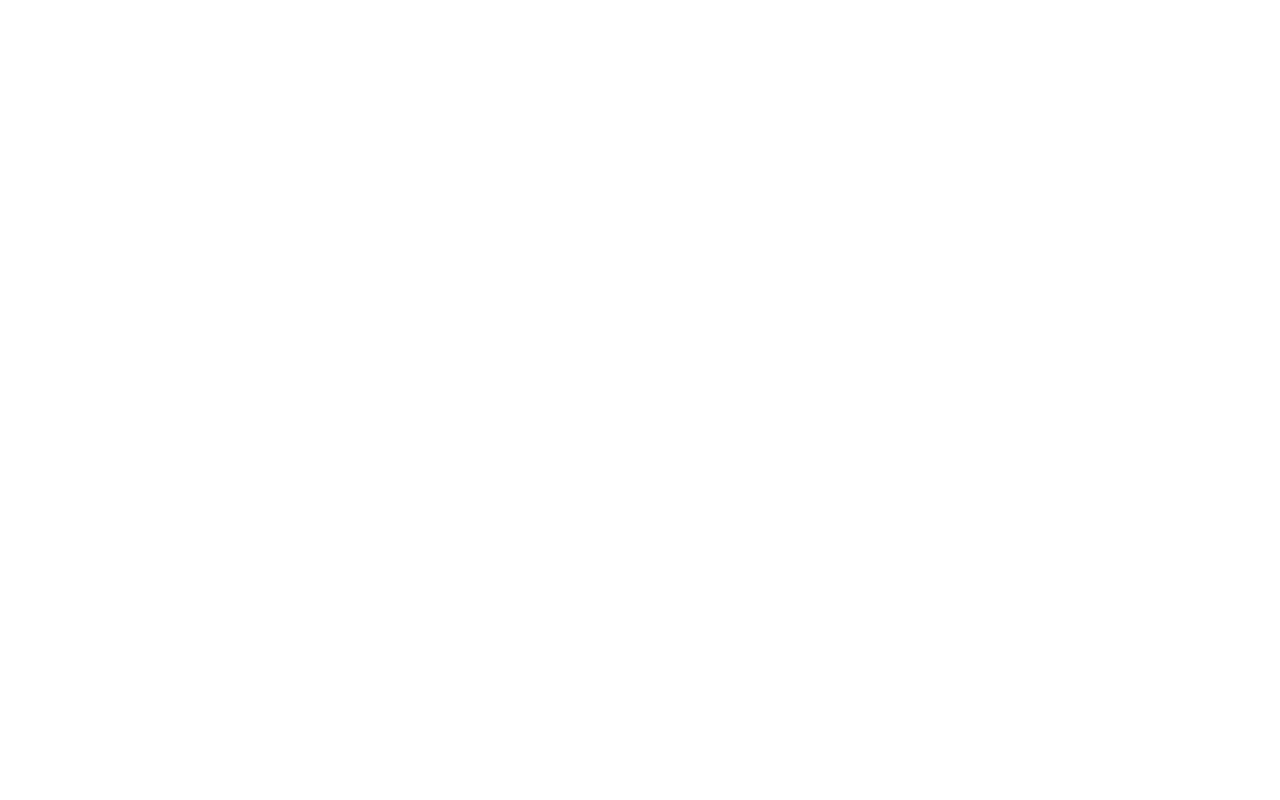
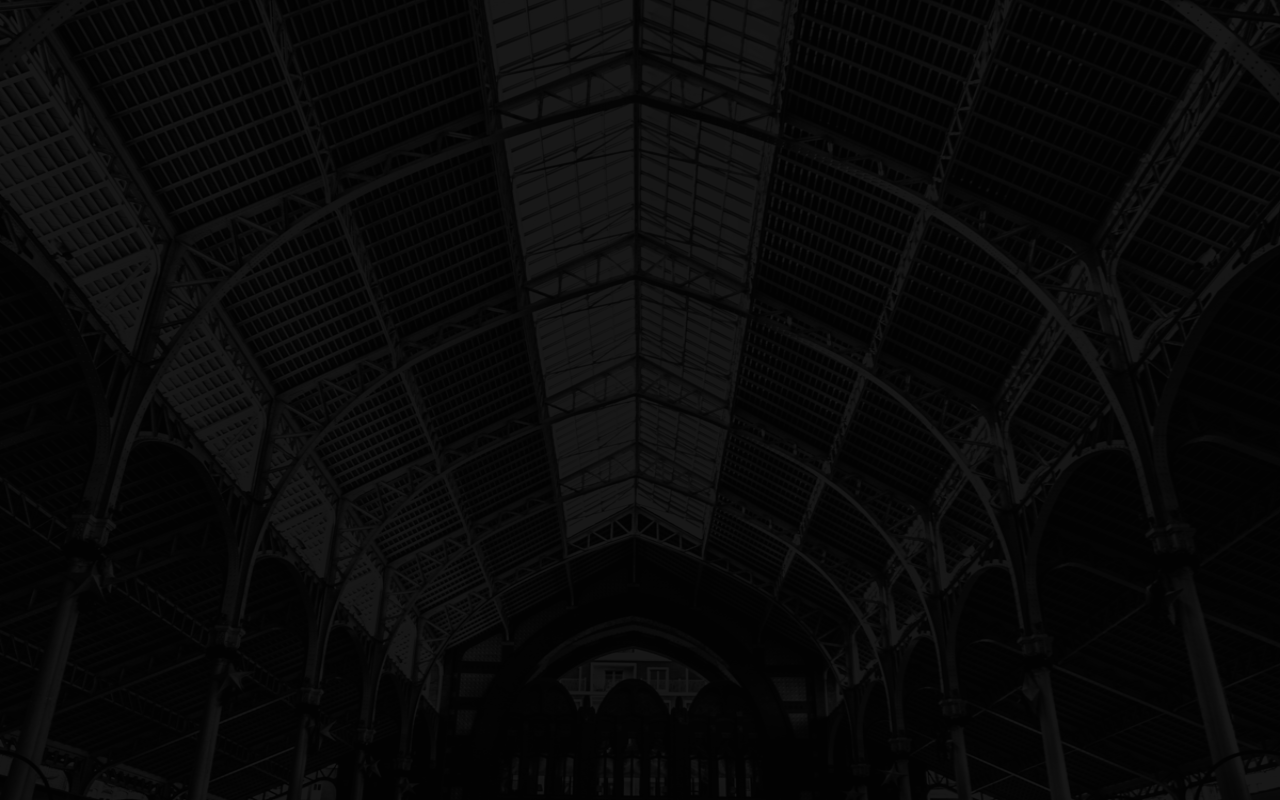
Before and after one commit to danielvazquezguerra/portafolio, a plain HTML site: page index.html in a window 1280 px wide. Drawn offline with Linux system fonts and the light colour scheme.

Commit message:
fondo con opacidad a negro

```diff
--- /dev/null
+++ b/daniel-portafolio.css
@@ -0,0 +1,40 @@
+
+* {
+    margin: 0;
+    padding: 0;
+}
+
+#img-fondo {
+
+    position: relative;
+    top: 0px;
+    width: 100vw;
+    z-index: -1;
+
+}
+
+.wrapper {
+
+
+    display: flex;
+    overflow: hidden;
+    overflow-y: hidden;
+    width: 100vw;
+    height: 100vh;
+    z-index: -1;
+    background-color:rgba(0, 0, 0, 0.9);
+
+}
+
+/*.logo-container {
+
+    display: flex;
+    align-content: flex-start;
+
+}*/
+
+.daniel-logo {
+    fill: aqua;
+    width: 400px;
+    padding-left: 40px;
+}
--- a/index.html
+++ b/index.html
@@ -3,9 +3,22 @@
 <head>
     <meta charset="UTF-8">
     <meta name="viewport" content="width=device-width, initial-scale=1.0">
+    <link rel="stylesheet" href="./daniel-portafolio.css">
     <title>Daniel Vazquez Guerra</title>
 </head>
 <body>
 
+<main class="wrapper">
+  <!--  <header>
+        <div class="logo-container">
+            <svg class="daniel-logo" id="Capa_2" data-name="Capa 2" xmlns="http://www.w3.org/2000/svg" viewBox="0 0 1080 413"><defs></defs><title>daniel-logo</title><path class="cls-1" d="M605.32,117.36h57V323.75h-57Z"/><path class="cls-1" d="M677.85,117.36H842.54v49.9H734v31H832.3V243H734v32.47H844v48.26H677.85Z"/><path class="cls-1" d="M968.38,273.67h50.86v50.08H968.38Z"/><path class="cls-1" d="M117.58,117.14h-79v83.74H95.35V167.45h23.11c33.93,0,56.45,19,56.45,51.78v.58c0,32.55-21.86,51.16-54.93,51.72v50.24c71.49-1.43,113.15-44.73,113.15-102.84v-.58C233.13,159.26,190.71,117.14,117.58,117.14Z"/><polygon class="cls-1" points="951.99 274.03 912.48 274.03 912.48 117.36 855.73 117.36 855.73 323.75 951.99 323.75 951.99 274.03"/><path class="cls-1" d="M394.92,117.36v92.27L358.65,117H296.59L209.42,322.12h59.67l14.63-36.56h79l14.92,36.56H452V171.18l59.58,151.47h60.84l-.21-.53h16.61V117.36h-57V218.64L491.37,117.36H394.92M300.39,243l23.11-58.21L346.31,243Z"/></svg>
+        </div>
+    </header>
+
+
+-->
+    <img id="img-fondo" src="./images/daniel-fondo.jpg" alt="mercado_colon_bn">
+</main>
+
 </body>
 </html>
```
Also changed, not shown: images/daniel-fondo.jpg (added), images/daniel-logo.svg.
